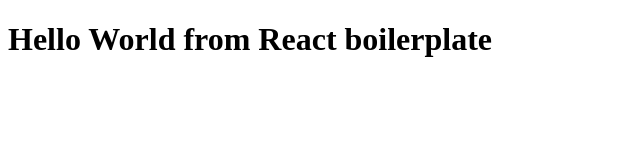
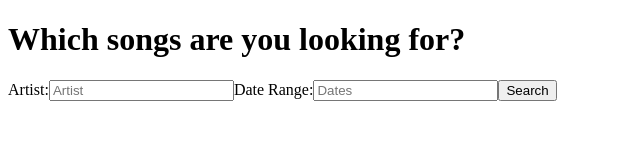
Before and after one commit to JalilShahrukh/itunes, a React app: page / in a window 1280 px wide. Shown: the whole page, without its empty margins (0-640 px from the left). Built offline with nearby package versions, Linux system fonts and the light colour scheme.

Commit message:
Form validation updates.

```diff
--- a/index.html
+++ b/index.html
@@ -4,7 +4,7 @@
   <meta charset="UTF-8">
   <meta name="viewport" content="width=device-width, initial-scale=1.0">
   <meta http-equiv="X-UA-Compatible" content="ie=edge">
-  <title>American Express iTunes</title>
+  <title>iTunes Search</title>
 </head>
 <body>
   <div id="root"></div>
--- a/package.json
+++ b/package.json
@@ -5,6 +5,7 @@
   "main": "index.js",
   "scripts": {
     "start": "webpack-dev-server --mode development",
+    "server": "nodemon server/server.js",
     "test": "echo \"Error: no test specified\" && exit 1"
   },
   "repository": {
--- a/src/index.js
+++ b/src/index.js
@@ -1,10 +1,82 @@
 import React from "react";
 import ReactDOM from "react-dom";
 
-class Welcome extends React.Component {
-  render () {
-    return <h1>Hello World from React boilerplate</h1>
+class App extends React.Component {
+  render() {
+    return (
+      <div>
+        <Header />
+        <SearchForm />
+      </div>
+    );
   }
 }
 
-ReactDOM.render(<Welcome />, document.getElementById('root'));
+const Header = () => {return (<h1>Which songs are you looking for?</h1>);}
+
+class SearchForm extends React.Component {
+  constructor() {
+    super();
+    this.state = {
+      artist: '',
+      date: '',
+      formErrors: {
+        artist: '',
+        date: ''
+      },
+      artistValid: false,
+      dateValid: false,
+      formValid: false
+    }
+
+    this.handleChange = this.handleChange.bind(this);
+    this.handleSubmit = this.handleSubmit.bind(this);
+  }
+
+  handleChange(event) {
+    console.log(this.state);
+    const {name, value} = event.target;
+    let formErrors = this.state.formErrors;
+
+    switch(name) {
+      case "artist":
+        break;
+      case "date":
+        break;
+      default:
+    }
+  }
+
+  handleSubmit(event) {
+    event.preventDefault();
+    if (formValid(this.state.formErrors)) {
+      this.setState({[event.target.name]: event.target.value})
+    } else {
+
+    }
+  }
+
+  render() {
+    return (
+      <form onSubmit={this.handleSubmit}>
+        <label>
+          Artist:
+          <input type="text" name="artist" placeholder="Artist" onChange={this.handleChange}/>
+          Date Range:
+          <input type="text" name="date" placeholder="Dates" onChange={this.handleChange}/>
+        </label>
+        <button>Search</button>
+      </form>
+    );
+  }
+}
+
+const formValid = (formErrors) => {
+  let valid = true;
+  Object.values(formErrors).forEach(error => {
+    error.legnth > 0 && (valid = flase);
+  });
+  return valid;
+}
+
+ReactDOM.render(<App />, document.getElementById('root'));
```
Also changed, not shown: 1 other file.
